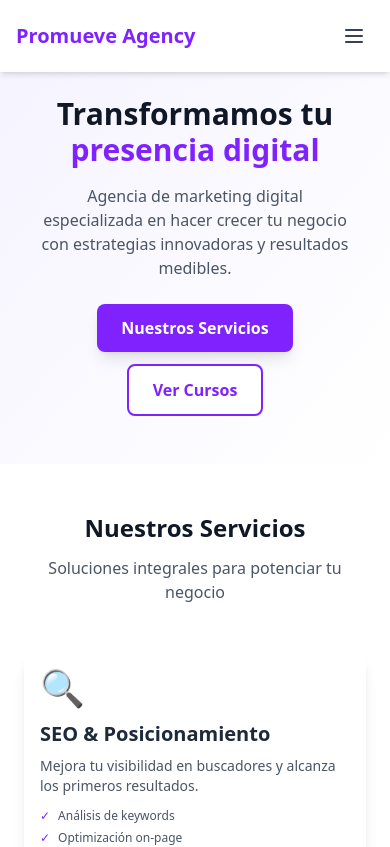
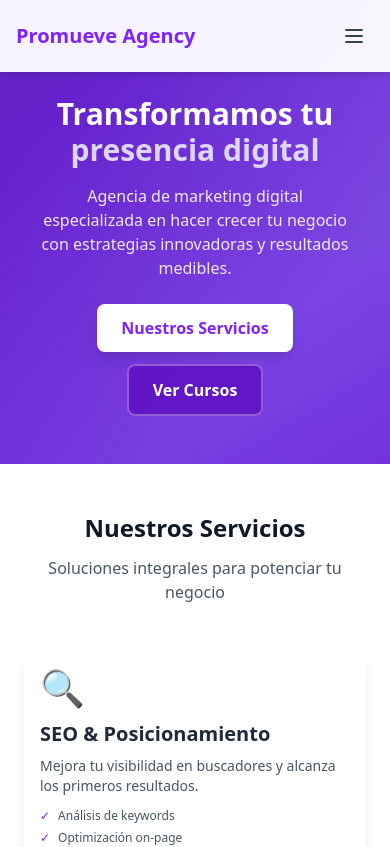
Before and after one commit to VedGarcia/promueve-agency, a React (Vite) app: page / in a window 390 px wide. Shown: the top 847 px of the page. Built offline with nearby package versions, Linux system fonts and the light colour scheme.

Commit message:
Enhance Home page with animated gradient background and overlay for depth; update text colors for better contrast and visibility. Adjust mobile menu z-index in Header component for improved layering.

```diff
--- a/src/components/layout/Header.tsx
+++ b/src/components/layout/Header.tsx
@@ -119,7 +119,7 @@ const Header = () => {
               animate={{ x: 0 }}
               exit={{ x: '100%' }}
               transition={{ type: 'spring', damping: 25, stiffness: 200 }}
-              className="fixed top-0 right-0 h-full w-64 sm:w-80 bg-white shadow-2xl z-[70] lg:hidden overflow-y-auto"
+              className="fixed top-0 right-0 h-full w-64 sm:w-80 bg-white shadow-2xl z-50 lg:hidden overflow-y-auto"
               onClick={(e) => e.stopPropagation()}
             >
               <div className="flex flex-col h-full">
--- a/src/pages/Home.tsx
+++ b/src/pages/Home.tsx
@@ -31,8 +31,28 @@ const Home = () => {
   return (
     <div className="min-h-screen">
       {/* Hero Section */}
-      <section className="pt-24 sm:pt-32 pb-12 sm:pb-20 bg-linear-to-br from-violet-50 to-white">
-        <div className="container mx-auto px-6">
+      <section className="relative pt-24 sm:pt-32 pb-12 sm:pb-20 overflow-hidden">
+        {/* Animated Gradient Background */}
+        <motion.div
+          className="absolute inset-0"
+          animate={{
+            backgroundPosition: ['0% 0%', '100% 100%', '0% 0%'],
+          }}
+          transition={{
+            duration: 15,
+            repeat: Infinity,
+            ease: 'linear',
+          }}
+          style={{
+            background: 'linear-gradient(135deg, #7c3aed 0%, #5b21b6 25%, #6d28d9 50%, #8b5cf6 75%, #7c3aed 100%)',
+            backgroundSize: '200% 200%',
+          }}
+        />
+
+        {/* Overlay for depth */}
+        <div className="absolute inset-0 bg-linear-to-b from-violet-900/20 to-violet-800/40" />
+
+        <div className="container mx-auto px-6 relative z-10">
           <motion.div
             initial={{ opacity: 0, y: 30 }}
             animate={{ opacity: 1, y: 0 }}
@@ -43,16 +63,16 @@ const Home = () => {
               initial={{ opacity: 0, y: 20 }}
               animate={{ opacity: 1, y: 0 }}
               transition={{ delay: 0.2 }}
-              className="text-3xl sm:text-4xl md:text-5xl lg:text-6xl font-bold text-gray-900 mb-4 sm:mb-6"
+              className="text-3xl sm:text-4xl md:text-5xl lg:text-6xl font-bold text-white mb-4 sm:mb-6"
             >
               Transformamos tu{' '}
-              <span className="text-violet-600">presencia digital</span>
+              <span className="text-violet-200">presencia digital</span>
             </motion.h1>
             <motion.p
               initial={{ opacity: 0, y: 20 }}
               animate={{ opacity: 1, y: 0 }}
               transition={{ delay: 0.4 }}
-              className="text-base sm:text-lg md:text-xl text-gray-600 mb-6 sm:mb-8 px-4"
+              className="text-base sm:text-lg md:text-xl text-violet-100 mb-6 sm:mb-8 px-4"
             >
               Agencia de marketing digital especializada en hacer crecer tu negocio
               con estrategias innovadoras y resultados medibles.
@@ -67,7 +87,7 @@ const Home = () => {
                 <motion.button
                   whileHover={{ scale: 1.05 }}
                   whileTap={{ scale: 0.95 }}
-                  className="bg-violet-600 text-white px-6 sm:px-8 py-3 sm:py-4 rounded-lg font-semibold text-base sm:text-lg shadow-lg hover:bg-violet-700 transition-colors w-full sm:w-auto"
+                  className="bg-white text-violet-600 px-6 sm:px-8 py-3 sm:py-4 rounded-lg font-semibold text-base sm:text-lg shadow-lg hover:bg-violet-50 transition-colors w-full sm:w-auto"
                 >
                   Nuestros Servicios
                 </motion.button>
@@ -76,7 +96,7 @@ const Home = () => {
                 <motion.button
                   whileHover={{ scale: 1.05 }}
                   whileTap={{ scale: 0.95 }}
-                  className="bg-white text-violet-600 px-6 sm:px-8 py-3 sm:py-4 rounded-lg font-semibold text-base sm:text-lg border-2 border-violet-600 hover:bg-violet-50 transition-colors w-full sm:w-auto"
+                  className="bg-violet-800/80 text-white px-6 sm:px-8 py-3 sm:py-4 rounded-lg font-semibold text-base sm:text-lg border-2 border-white/30 hover:bg-violet-700/80 transition-colors w-full sm:w-auto backdrop-blur-sm"
                 >
                   Ver Cursos
                 </motion.button>
```
